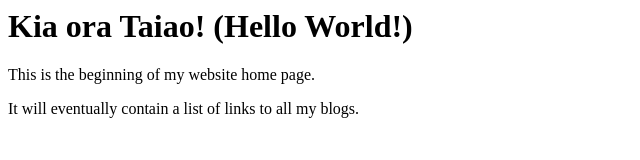
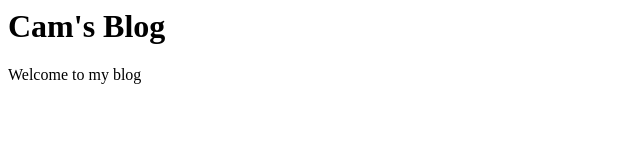
Before and after one commit to camshaw11/camshaw11.github.io, a plain HTML site: page index.html in a window 1280 px wide. Shown: the whole page, without its empty margins (0-640 px from the left). Drawn offline with Linux system fonts and the light colour scheme.

Commit message:
start boilerplate for html and css

```diff
--- a/blog/sprint1-technical.html
+++ b/blog/sprint1-technical.html
@@ -3,7 +3,7 @@
   <head>
     <title>Stories and Legends (PAGE title) </title>
     <meta charset="UTF-8">
-    <link href="your-stylesheet-link-here.css" rel="stylesheet" type="text/css">
+    <link href="styles/main.css" rel="stylesheet" type="text/css">
   </head>
 
   <body>
--- a/index.html
+++ b/index.html
@@ -1,9 +1,25 @@
 <html>
   <head>
-    <title>My blog</title>
+    <title>Cam's blog</title>
   <body>
-    <h1>Kia ora Taiao! (Hello World!)</h1>
+    <!-- <h1>Kia ora Taiao! (Hello World!)</h1>
     <p> This is the beginning of my website home page.</p>
-    <p> It will eventually contain a list of links to all my blogs. </p>
+    <p> It will eventually contain a list of links to all my blogs. </p> -->
+
+    <div class="container">
+        <header>
+            <h1 class="title">Cam's Blog</h1>
+            <p class="title-about">
+                Welcome to my blog
+            </p>
+        </header>
+        <main>
+            <div class="blog">
+
+            </div>
+        </main>
+    </div>
+
+
   </body>
 </html>
--- /dev/null
+++ b/styles/main.css
@@ -0,0 +1,7 @@
+* {
+    box-sizing: border-box;
+}
+
+body {
+    width: 100%;
+}
```
